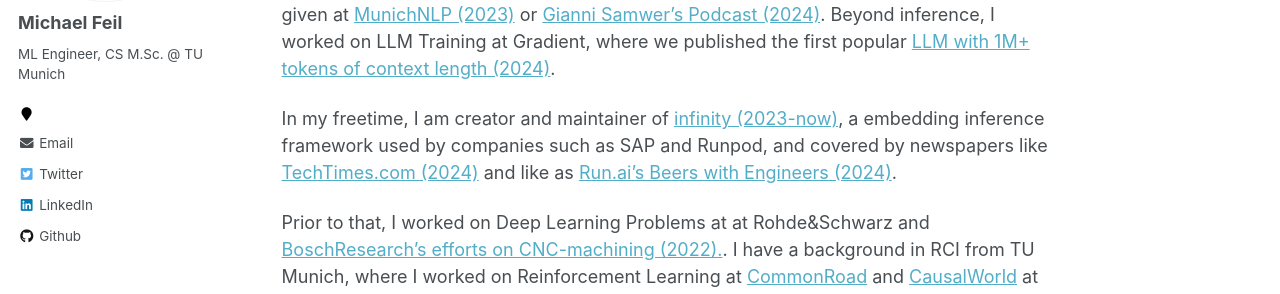
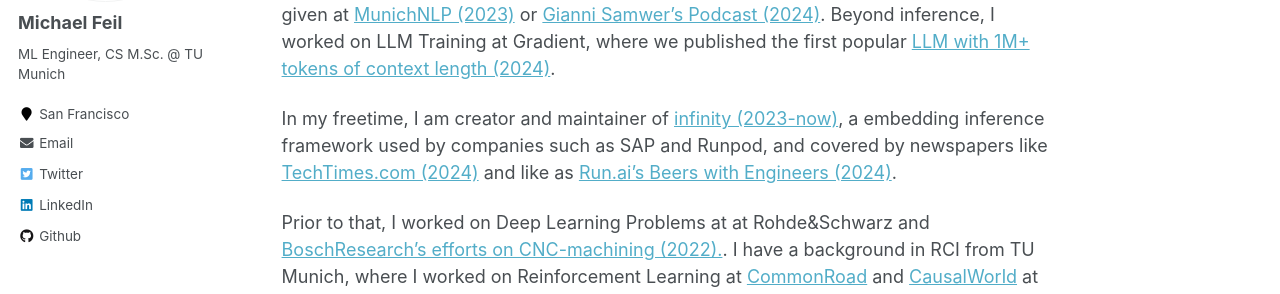
Before and after one commit to michaelfeil/academicpages, a Jekyll site: the page built from _pages/about.md, in a window 1280 px wide. Shown: the part 291-585 px from the top of the page. Built offline with Jekyll 4.4.1, drawn with Linux system fonts in a browser that asks for light colours.

Commit message:
Update _config.yml

```diff
--- a/_config.yml
+++ b/_config.yml
@@ -83,7 +83,7 @@ author:
   name             : "Michael Feil"
   avatar           : "profile-foto-2024-small.jpg"
   bio              : "ML Engineer, CS M.Sc. @ TU Munich"
-  location         : ""
+  location         : "San Francisco"
   employer         :
   pubmed           :
   googlescholar    :
```
